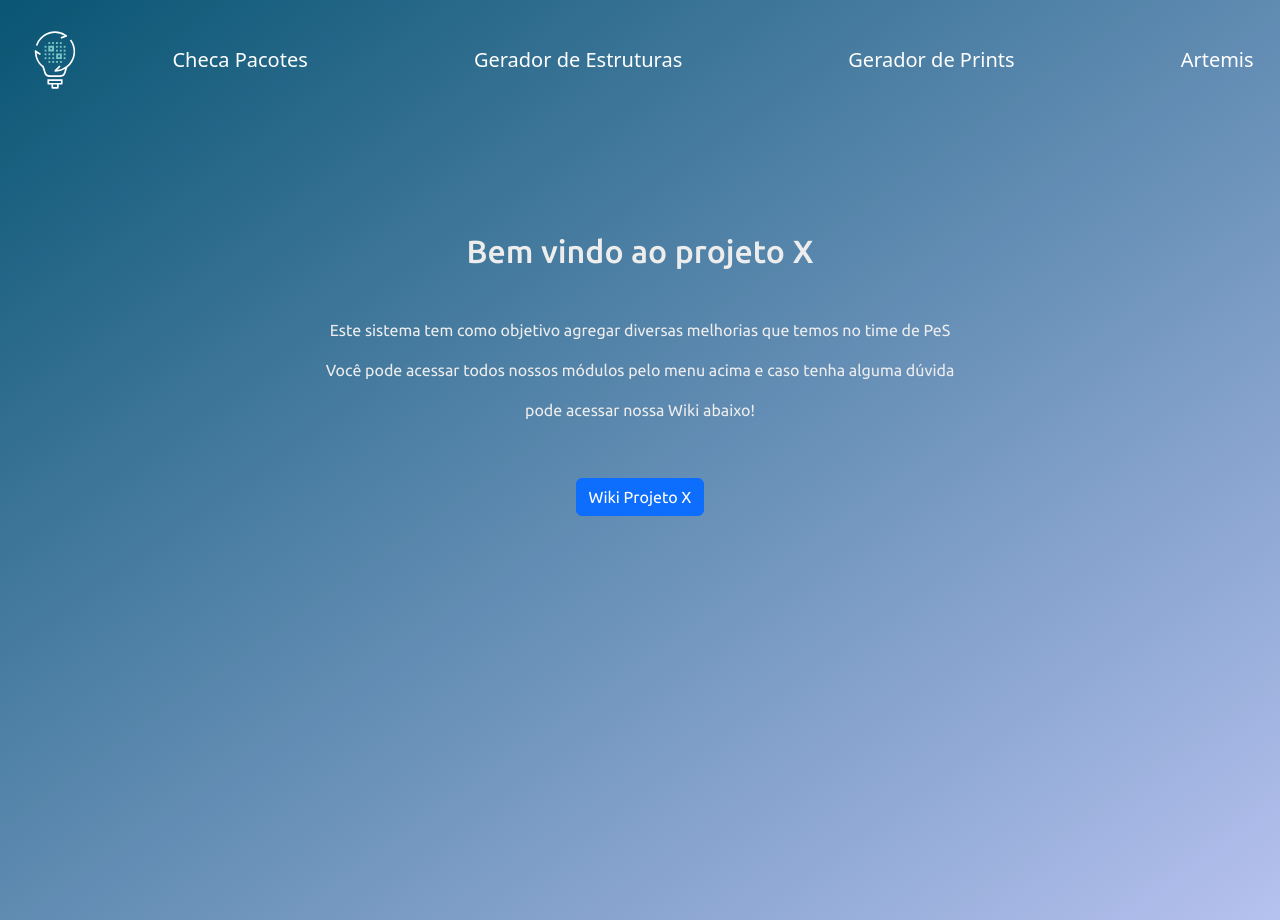
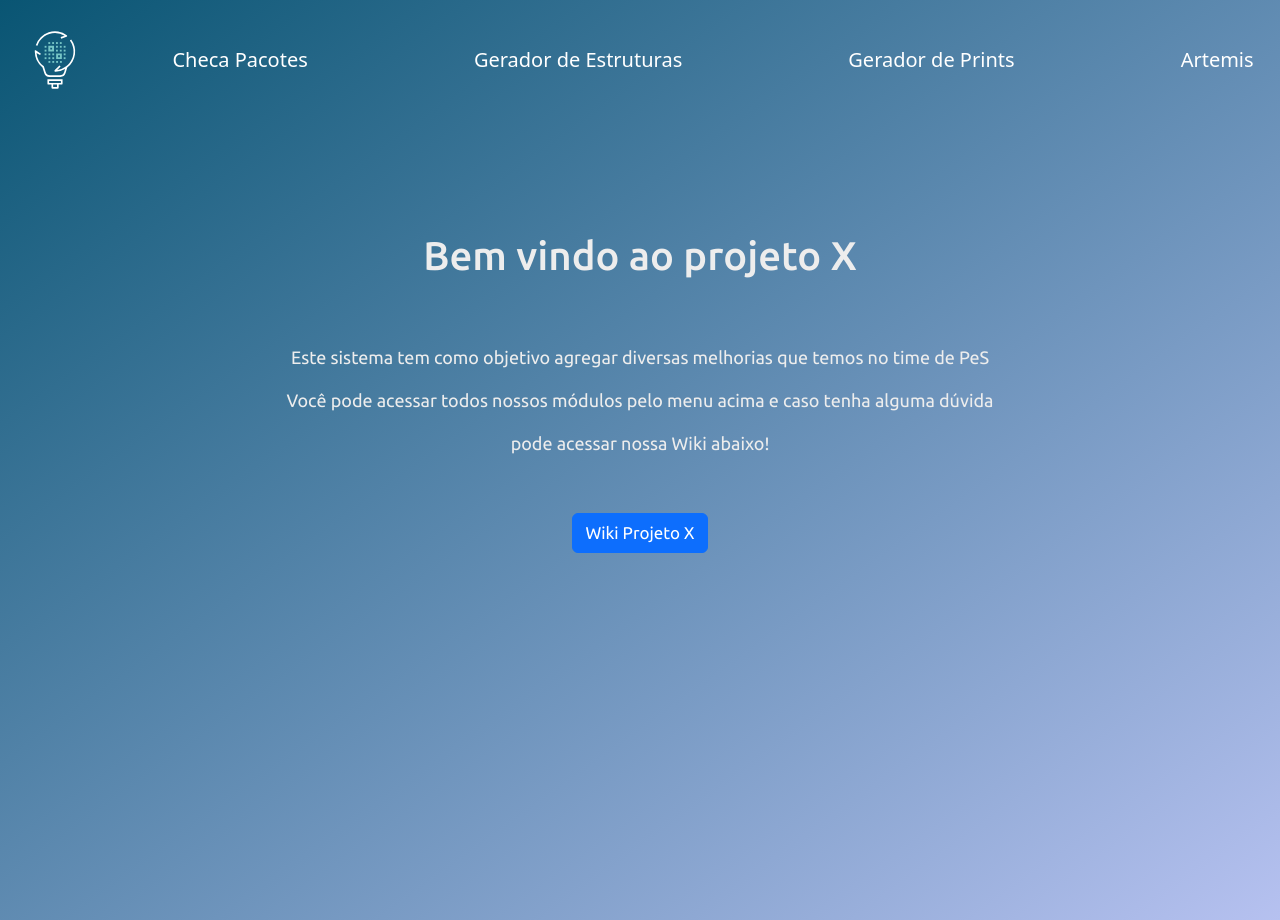
Before and after one commit to felps30/projetoX, a Next.js app: page / in a window 1280 px wide. Built offline with nearby package versions, Linux system fonts and the light colour scheme.

Commit message:
'styles'

```diff
--- a/pages/index.jsx
+++ b/pages/index.jsx
@@ -20,7 +20,7 @@ export default function Home() {
       <HeaderComponent></HeaderComponent>
       <main className={styles.main}>
       <div className={styles.initial}>
-        <h2>Bem vindo ao projeto X</h2>
+        <h1>Bem vindo ao projeto X</h1>
         <p>Este sistema tem como objetivo agregar diversas melhorias que temos no time de PeS</p>
         <p>Você pode acessar todos nossos módulos pelo menu acima e caso tenha alguma dúvida</p>
         <p>pode acessar nossa Wiki abaixo!</p>
--- a/styles/Home.module.css
+++ b/styles/Home.module.css
@@ -54,14 +54,17 @@
   text-align: center;
   margin-top: 4rem;
   color: #ededed;
+  font-size: 18px;
 }
 
-.initial h2{
-  margin-bottom: 3rem;
+.initial h1{
+  margin-bottom: 4rem;
+  /* font-size: 26px; */
 }
 
 .btHome{
   margin-top: 40px;
+  font-size: 17px;
 }
 
 .description {
```
